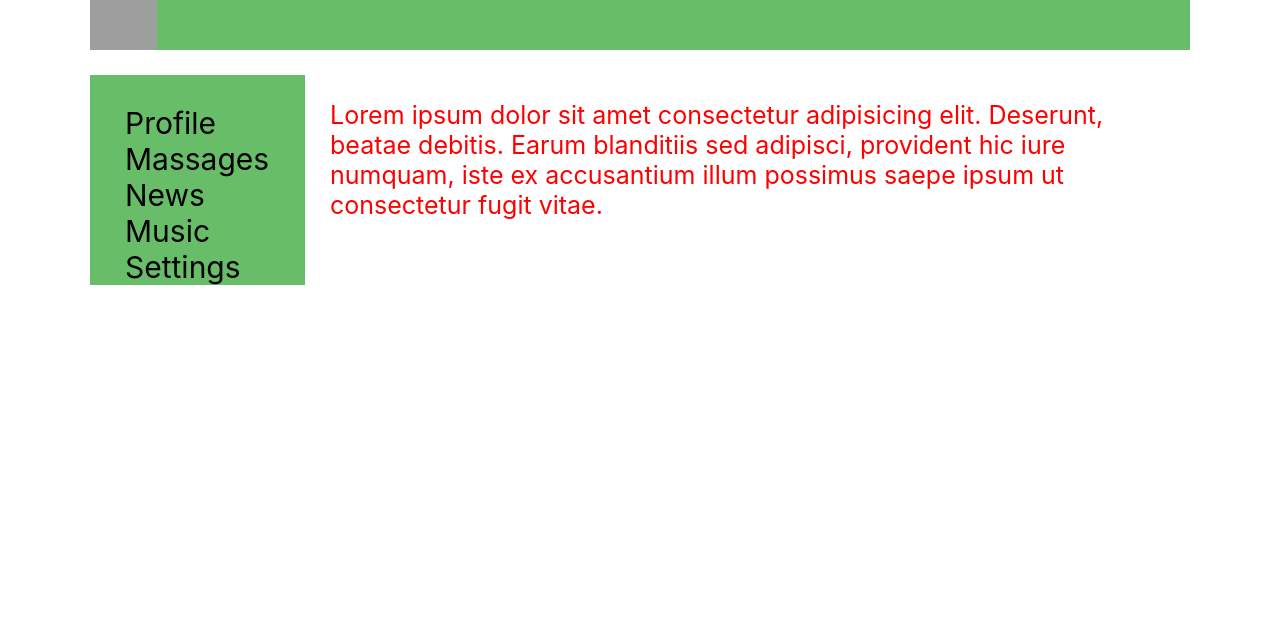
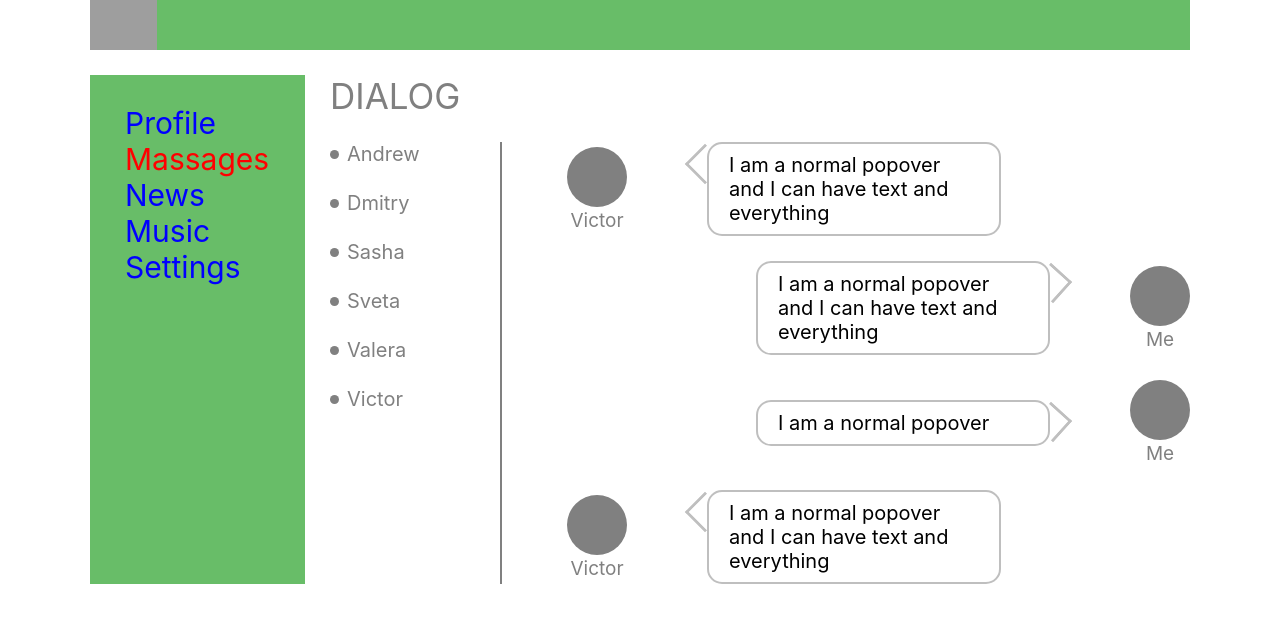
Before and after one commit to pixel1401/react, a React (Create React App) app: page /dialog in a window 1280 px wide. Shown: the top 622 px of the page. Built offline with nearby package versions, Linux system fonts and the light colour scheme; grey boxes are pictures that could not be loaded.

Commit message:
20 lesson

```diff
--- a/src/App.css
+++ b/src/App.css
@@ -8,12 +8,24 @@ html, body {
 
 a {
   color: inherit;
-  text-decoration: unset;
+  text-decoration: none;
 }
 
-a:hover {
-  color: blue;
-  text-decoration: underline;
+.wrapper {
+  width: 100%;
+  height: 100%;
+  transition: all 0.3s ease;
+}
+
+.app-wrapper-window {
+  grid-area: c;
+  height: 100%;
+}
+
+.title {
+  font-size: 35px;
+  color: gray;
+  text-transform: uppercase;
 }
 
 .wrapper {
@@ -27,22 +39,4 @@ a:hover {
  "n c";
   grid-gap: 25px;
 }
-
-/* HEADER */
-/* .header {
-  grid-area: h;
-  background-color: #68bd68;
-}
-
-.header__logo {
-  height: 50px;
-}
-
-.header__logo img {
-  height: 100%;
-  object-fit: contain;
-} */
-
-
-
 /*# sourceMappingURL=App.css.map */
--- a/src/App.js
+++ b/src/App.js
@@ -14,11 +14,9 @@ function App() {
         <Sidbar/>
 
         <div className="app-wrapper-window">
-        <Route path="/profile" component={Profile} />
-        <Route path="/dialog" component={Dialog} />
-          {/* <Dialog/> */}
+          <Route path="/profile" component={Profile} />
+          <Route path="/dialog" component={Dialog} />
         </div>
-        {/* <Profile/> */}
       </div>
     </BrowserRouter>
   );
--- a/src/App.scss
+++ b/src/App.scss
@@ -6,42 +6,56 @@ html, body {
   box-sizing: border-box;
 }
 
+a {
+  color: inherit;
+  text-decoration: none;
+}
+
+.wrapper {
+  width: 100%;
+  height: 100%;
+  transition: all 0.3s ease;
+}
 
 .app-wrapper-window {
     grid-area: c;
     height: 100%;
+
 }
 
 // // let
-// $color-green :rgb(104, 189, 104);
+$color-green :rgb(104, 189, 104);
+$color-text:gray;
 // //
 
 
 // a {
 //     color: inherit;
 //     text-decoration: unset;
-//         &:hover {
-//             color: blue;
-//             text-decoration: underline;
-//         }
+//
 // }
 
+.title {
+  font-size: 35px;
+  color: $color-text;
+  text-transform: uppercase;
 
-// .wrapper {
-//   max-width: 1100px;
-//   margin: 0 auto;
-//   padding: 0 15px;
+}
+.wrapper {
+  max-width: 1100px;
+  margin: 0 auto;
+  padding: 0 15px;
 
-//   display: grid;
-//     grid-template-columns: 1fr 4fr;
-//     grid-row: auto;
-//     grid-template-areas:
-//     "h h"
-//     "n c";
-//     ;
-//     grid-gap: 25px;
+  display: grid;
+    grid-template-columns: 1fr 4fr;
+    grid-row: auto;
+    grid-template-areas:
+    "h h"
+    "n c";
+    ;
+    grid-gap: 25px;
 
-// }
+}
 
 // /* HEADER */
 // .header {
--- a/src/component/dialog/Dialog.jsx
+++ b/src/component/dialog/Dialog.jsx
@@ -1,8 +1,69 @@
+import { NavLink } from "react-router-dom";
 import s from "./Dialog.module.css";
 const Dialog = (props) => {
     return (
         <div className = {s.dialog}>
-            <p>Lorem ipsum dolor sit amet consectetur adipisicing elit. Deserunt, beatae debitis. Earum blanditiis sed adipisci, provident hic iure numquam, iste ex accusantium illum possimus saepe ipsum ut consectetur fugit vitae.</p>
+                <div className={`title ${s.dialog__title}`}>Dialog</div>
+                <div className={s.dialog__contact}>
+                    <NavLink to="/item"  className={s.dialog__contact_item}>
+                        <span className={s.dialog__contact_point}></span>
+                        <div className={s.dialog__contact_name}>Andrew</div>
+                    </NavLink>
+                    <NavLink to="/item" className={s.dialog__contact_item}>
+                        <span className={s.dialog__contact_point}></span>
+                        <div className={s.dialog__contact_name}>Dmitry</div>
+                    </NavLink>
+                    <NavLink to="/item" className={s.dialog__contact_item}>
+                        <span className={s.dialog__contact_point}></span>
+                        <div className={s.dialog__contact_name}>Sasha</div>
+                    </NavLink>
+                    <NavLink to="/item" className={s.dialog__contact_item}>
+                        <span className={s.dialog__contact_point}></span>
+                        <div className={s.dialog__contact_name}>Sveta</div>
+                    </NavLink>
+                    <NavLink to="/item" className={s.dialog__contact_item}>
+                        <span className={s.dialog__contact_point}></span>
+                        <div className={s.dialog__contact_name}>Valera</div>
+                    </NavLink>
+                    <NavLink to="/item" className={s.dialog__contact_item}>
+                        <span className={s.dialog__contact_point}></span>
+                        <div className={s.dialog__contact_name}>Victor</div>
+                    </NavLink>
+                </div>
+                <div className={s.dialog__window}>
+                    <div className={`${s.dialog__window_item} ${s.dialog__window_aline}`}>
+                        <div className={s.dialog__window_icon}>
+                            <div className={s.dialog__window_img}>
+                            </div>
+                            <div className={s.dialog__window_name}>Victor</div>
+                        </div>
+                        <div className={s.dialog__window_text}>I am a normal popover and I can have text and everything</div>
+                    </div>
+                    <div className={`${s.dialog__window_item}  ${s.dialog__window_mine}`}>
+                        <div className={s.dialog__window_icon}>
+                            <div className={s.dialog__window_img}>
+                            </div>
+                            <div className={s.dialog__window_name}>Me</div>
+                        </div>
+                        <div className={s.dialog__window_text}>I am a normal popover and I can have text and everything</div>
+                    </div>
+                    <div className={`${s.dialog__window_item} ${s.dialog__window_mine}`}>
+                        <div className={s.dialog__window_icon}>
+                            <div className={s.dialog__window_img}>
+                            </div>
+                            <div className={s.dialog__window_name}>Me</div>
+                        </div>
+                        <div className={s.dialog__window_text}>I am a normal popover </div>
+                    </div>
+                    <div className={`${s.dialog__window_item} ${s.dialog__window_aline}`}>
+                        <div className={s.dialog__window_icon}>
+                            <div className={s.dialog__window_img}>
+                            </div>
+                            <div className={s.dialog__window_name}>Victor</div>
+                        </div>
+                        <div className={s.dialog__window_text}>I am a normal popover and I can have text and everything</div>
+                    </div>
+                </div>
         </div>
     )
 }
--- a/src/component/dialog/Dialog.module.css
+++ b/src/component/dialog/Dialog.module.css
@@ -1,4 +1,116 @@
 .dialog {
-  color: red;
-  font-size: 25px;
+  display: grid;
+  grid-template-columns: 2fr 8fr;
 }
+
+.dialog__title {
+  grid-column: 2 span;
+  margin-bottom: 25px;
+}
+
+.dialog__contact {
+  border-right: 2px solid grey;
+}
+
+.dialog__contact_item {
+  display: flex;
+  align-items: center;
+  transition: all 0.3s;
+}
+
+.dialog__contact_item:not(:first-child) {
+  margin-top: 25px;
+}
+
+.dialog__contact_point {
+  width: 9px;
+  height: 9px;
+  background-color: gray;
+  border-radius: 50%;
+  margin-right: 8px;
+  transition: all 0.3s;
+}
+
+.dialog__contact_name {
+  font-size: 20px;
+  transition: all 0.3s;
+  color: grey;
+}
+
+.dialog__contact_name:hover {
+  font-size: 30px;
+  color: black;
+}
+
+.dialog__window {
+  margin-left: 65px;
+}
+
+.dialog__window_item {
+  display: flex;
+  align-items: center;
+}
+
+.dialog__window_item:not(:first-child) {
+  margin-top: 25px;
+}
+
+.dialog__window_icon {
+  display: flex;
+  flex-direction: column;
+  align-items: center;
+}
+
+.dialog__window_img {
+  width: 60px;
+  height: 60px;
+  background-color: gray;
+  border-radius: 50%;
+  margin-bottom: 2px;
+}
+
+.dialog__window_name {
+  color: gray;
+  font-size: 19px;
+}
+
+.dialog__window_text {
+  position: relative;
+  margin-left: 80px;
+  font-size: 20px;
+  height: 100%;
+  width: 250px;
+  padding: 9px 20px;
+  border: 2px solid rgba(128, 128, 128, 0.5);
+  border-radius: 15px;
+}
+
+.dialog__window_text::after {
+  content: "";
+  position: absolute;
+  left: -18px;
+  top: 6px;
+  width: 25px;
+  height: 25px;
+  border: solid rgba(128, 128, 128, 0.5);
+  border-width: 3px 0px 0px 3px;
+  display: block;
+  border-bottom-right-radius: 5px;
+  transform: skew(-14deg, 14deg) rotate(-59deg);
+}
+
+.dialog__window_mine {
+  flex-direction: row-reverse;
+}
+
+.dialog__window_mine .dialog__window_text {
+  margin-right: 80px;
+  margin-left: 0;
+}
+
+.dialog__window_mine .dialog__window_text::after {
+  left: auto;
+  right: -18px;
+  transform: skew(-14deg, 14deg) rotate(118deg);
+}
+/*# sourceMappingURL=Dialog.module.css.map */
--- /dev/null
+++ b/src/component/dialog/Dialog.module.scss
@@ -0,0 +1,103 @@
+.dialog {
+    display: grid;
+    grid-template-columns: 2fr 8fr;
+    &__title {
+        grid-column: 2 span;
+        margin-bottom: 25px;
+    }
+    &__contact {
+        border-right: 2px solid grey;
+
+        &_item {
+            display: flex;
+            align-items: center;
+            transition: all 0.3s;
+                &:not(:first-child) {
+                    margin-top: 25px;
+                }
+        }
+        &_point {
+            width: 9px;height: 9px;
+            background-color: gray;
+            border-radius: 50%;
+            margin-right: 8px;
+            transition: all 0.3s;
+        }
+        &_name {
+            font-size: 20px;
+            transition: all 0.3s;
+            color: grey;
+                &:hover {
+                    font-size: 30px;
+                    color: black;
+                }
+        }
+    }
+    &__window {
+        margin-left: 65px;
+
+        &_item {
+            display: flex;
+            align-items: center;
+                &:not(:first-child) {
+                    margin-top: 25px;
+                }
+        }
+        &_icon{
+            display: flex;
+            flex-direction: column;
+            align-items: center;
+        }
+        &_img{
+            width: 60px;height: 60px;
+            background-color: gray;
+            border-radius: 50%;
+            margin-bottom: 2px;
+        }
+
+        &_name {
+            color: gray;
+            font-size: 19px;
+        }
+
+        &_text{
+            position: relative;
+            margin-left: 80px;
+            font-size: 20px;
+            height: 100%;
+            width: 250px;
+            padding: 9px 20px;
+            border: 2px solid rgba(grey , 0.5);
+            border-radius: 15px;
+                &::after {
+                    content: "";
+                    position: absolute;
+                    left: -18px;
+                    top: 6px;
+                    width: 25px;
+                    height: 25px;
+                    border: solid rgba(grey , 0.5);
+                    border-width: 3px 0px 0px 3px;
+                    // display: inline-block;
+                    display: block;
+                    // padding: 14px;
+                    border-bottom-right-radius: 5px;
+                    // transform: rotate(-49deg);
+                    transform: skew(-14deg, 14deg) rotate(-59deg);
+                }
+        }
+        &_mine{
+            flex-direction: row-reverse;
+                & .dialog__window_text {
+                    margin-right: 80px;
+                    margin-left: 0;
+                        &::after {
+                            left: auto;
+                            right: -18px;
+                            transform: skew(-14deg, 14deg) rotate(118deg);
+                        }
+                }
+        }
+        &_aline{}
+    }
+}
--- a/src/component/nav/nav.jsx
+++ b/src/component/nav/nav.jsx
@@ -1,13 +1,14 @@
+import { NavLink } from "react-router-dom";
 import s from "./nav.module.css"
 
 const Sidbar = () => {
     return (
         <nav className={s.nav} >
-            <a href="/profile" className= {s.nav__link}>Profile</a>
-            <a href="/dialog" className={s.nav__link}>Massages</a>
-            <a href="#" className={s.nav__link}>News</a>
-            <a href="#" className={s.nav__link}>Music</a>
-            <a href="#" className={s.nav__link}>Settings</a>
+            <NavLink to="/profile" activeClassName={s.active} className= {s.nav__link}>Profile</NavLink>
+            <NavLink to="/dialog"  activeClassName={s.active} className={s.nav__link}>Massages</NavLink>
+            <NavLink to="/news" className={s.nav__link} activeClassName={s.active}>News</NavLink>
+            <NavLink to="/music" className={s.nav__link} activeClassName={s.active} >Music</NavLink>
+            <NavLink to="/setting" className={s.nav__link} activeClassName={s.active}>Settings</NavLink>
         </nav>
     )
 };
--- a/src/component/nav/nav.module.css
+++ b/src/component/nav/nav.module.css
@@ -5,4 +5,11 @@
   flex-direction: column;
   padding: 30px 15px 0 35px;
   font-size: 30px;
+
 }
+.nav__link {
+  color: blue;
+}
+.nav__link.active {
+  color: red ;
+}
--- a/src/component/profile/profile.jsx
+++ b/src/component/profile/profile.jsx
@@ -13,8 +13,8 @@ const Profile = () => {
             <img src="https://encrypted-tbn0.gstatic.com/images?q=tbn:ANd9GcT-HXBNEcPO8DOwEs0Zx7owwqcGvkv_s-9TJA&usqp=CAU" alt="img"></img>
           </div>
           <div className={s.content__profile_info}>
-            <h3 className={`{s.content__profile_info}  {s.content__profile_name}`} >Erzhan S.N</h3>
-            <div className= {`{s.content__profile_info}  {s.content__profile_born}`}>Date of Birth: 1 April </div>
+            <h3 className={`${s.content__profile_info}  ${s.content__profile_name}`} >First S.N</h3>
+            <div className= {`${s.content__profile_info} , ${s.content__profile_born}`}>Date of Birth: 1 April </div>
             <div className= {`{s.content__profile_info}  {s.content__profile_city}`} >City: Aktobe</div>
             <div className= {`{s.content__profile_info}  {s.content__profile_education}`}>BSU' 66</div>
             <div className= {`{s.content__profile_info}  {s.content__profile_site}`}>Web sity:https://fugicar1.ru</div>
```
Also changed, not shown: src/component/profile/profile.module.css (+6 -2 lines), 2 other files (tests, documents, lock files or other folders).
